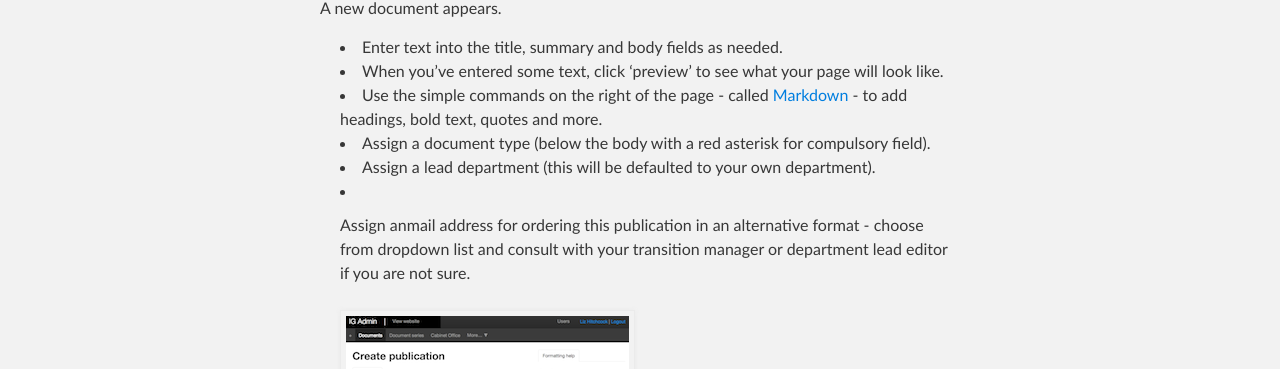
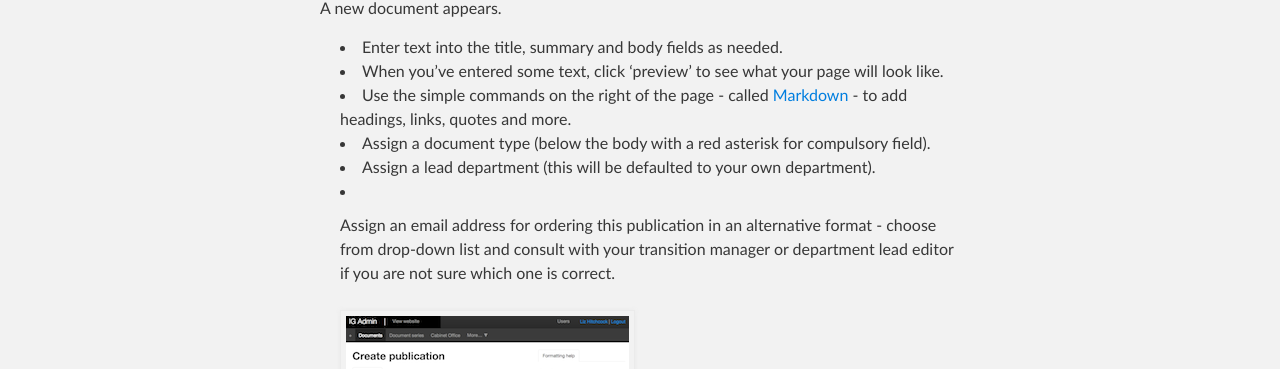
Before and after one commit to alphagov/inside-government-admin-guide, a Jekyll site: the page built from creating-documents/create-a-new-doc.md, in a window 1280 px wide. Shown: the part 647-1016 px from the top of the page. Built offline with Jekyll 4.4.1, drawn with Linux system fonts in a browser that asks for light colours.

Commit message:
Update create-a-new-doc.md

```diff
--- a/creating-documents/create-a-new-doc.md
+++ b/creating-documents/create-a-new-doc.md
@@ -21,10 +21,10 @@ A new document appears.
 
 * Enter text into the title, summary and body fields as needed.
 * When you've entered some text, click 'preview' to see what your page will look like.
-* Use the simple commands on the right of the page - called [Markdown](/inside-government-admin-guide/creating-documents/markdown.html) - to add headings, bold text, quotes and more.
+* Use the simple commands on the right of the page - called [Markdown](/inside-government-admin-guide/creating-documents/markdown.html) - to add headings, links, quotes and more.
 * Assign a document type (below the body with a red asterisk for compulsory field).
 * Assign a lead department (this will be defaulted to your own department).
-* Assign anmail address for ordering this publication in an alternative format - choose from dropdown list and consult with your transition manager or department lead editor if you are not sure.
+* Assign an email address for ordering this publication in an alternative format - choose from drop-down list and consult with your transition manager or department lead editor if you are not sure which one is correct.
 
 	![Create new document 3](creating-a-new-doc-3.png)
 
```
